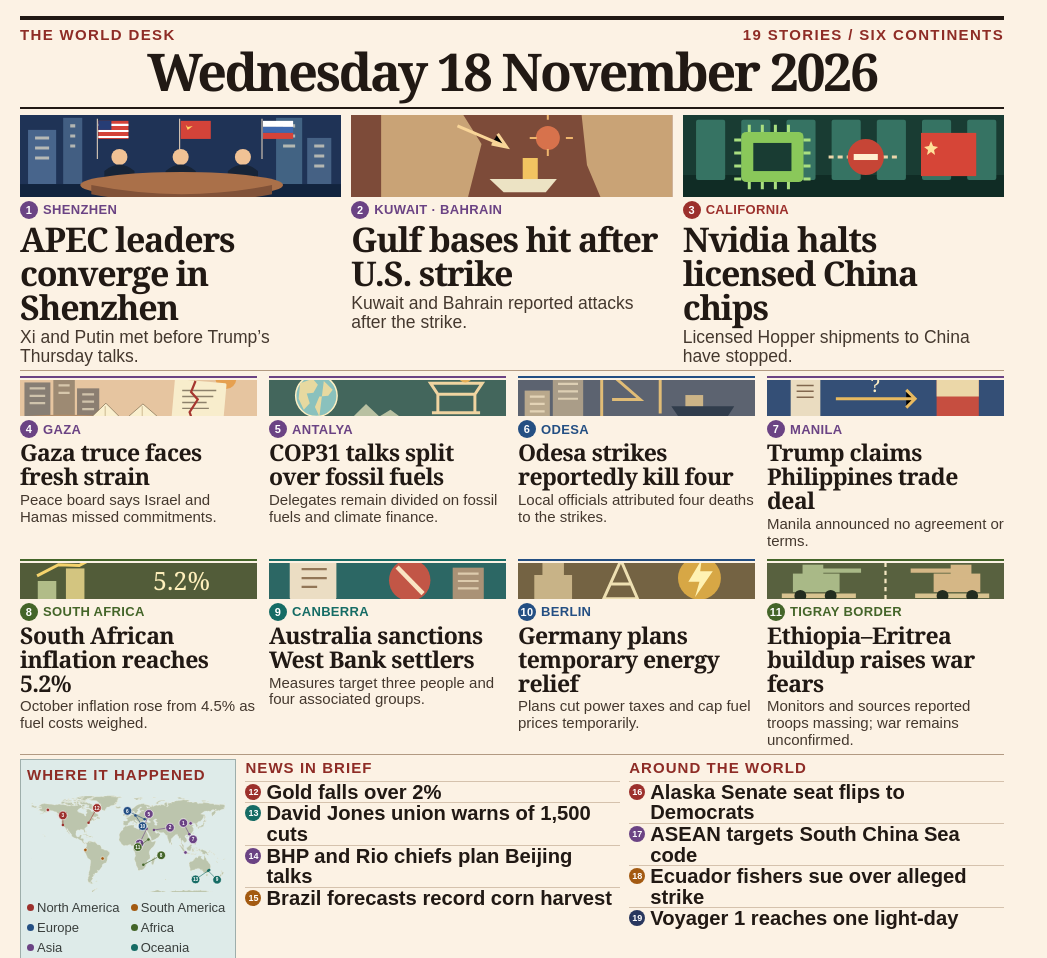
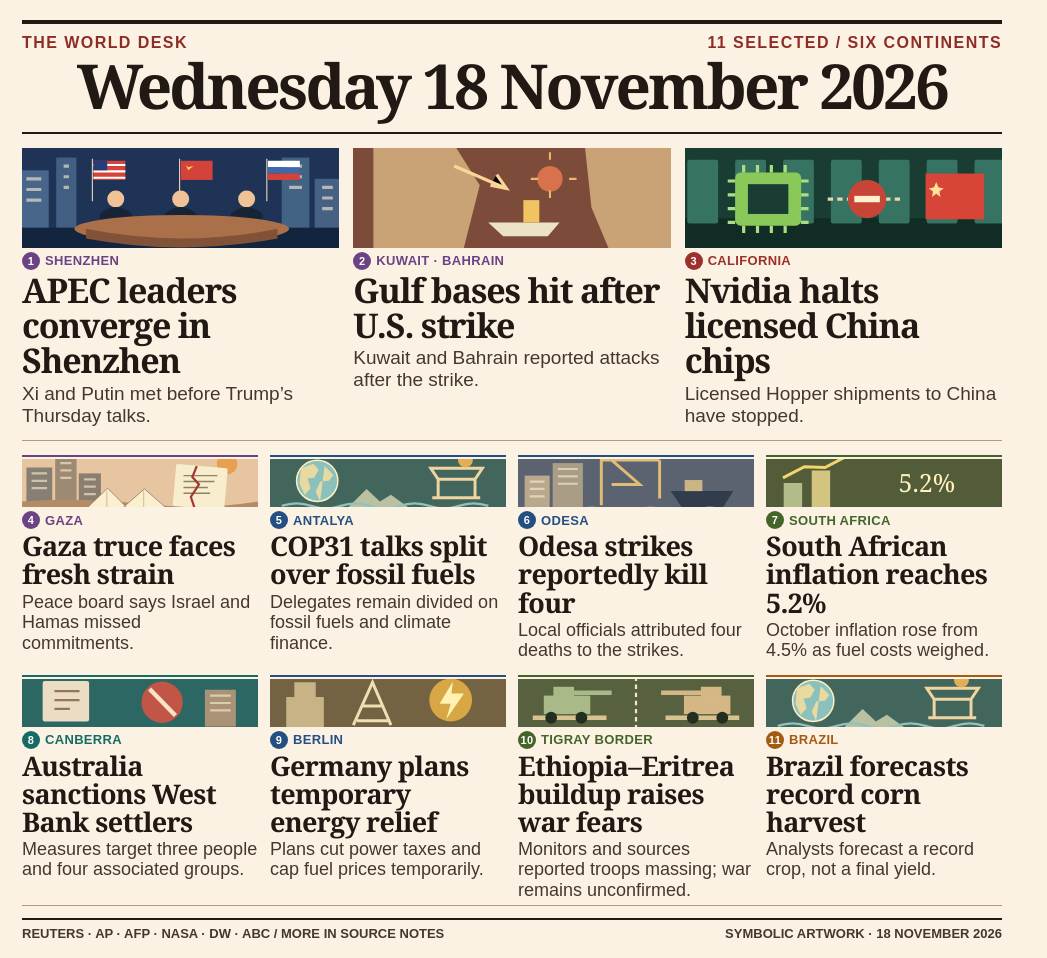
Before and after one commit to fenel-git/world-desk-20261118, a plain HTML site: page index.html in a window 1280 px wide. Shown: the top 958 px of the page, without its empty margins (0-1047 px from the left). Drawn offline with Linux system fonts and the light colour scheme.

Commit message:
Refine R4 for eleven-story thumbnail readability

```diff
--- a/edition.css
+++ b/edition.css
@@ -42,18 +42,26 @@ body{padding-bottom:0}
 footer{font-size:9px;letter-spacing:0;margin-top:2px}
 body.open .bottom{grid-template-columns:22% 1fr 1fr}
 body.open .briefs li{font-size:19.2px;line-height:1.04;font-weight:600}
-/* R4 thumbnail-first hierarchy: generous scene art and readable secondary cards. */
-.lead svg{height:82px}
-.mid svg{height:36px}
-.mid{grid-template-columns:repeat(4,minmax(0,1fr));gap:9px 12px}
-.mid p{display:block;font-size:15px;line-height:1.12}
-.mid h2{font-size:23px;line-height:1.04}
-body.open .mid p{display:block}
-body.open .mid svg{height:36px}
-body.open .lead svg{height:82px}
+/* R4: eleven selected headlines; remove the dense brief strip for a clean square. */
+body{padding:20px 22px 14px}
+header{padding:10px 0 12px}
+h1{font-size:62px}
+.strap{font-size:16px}
+.lead{gap:14px;margin-top:14px;padding-bottom:14px}
+.lead svg{height:100px}
+.lead h2{font-size:34px;line-height:1.04}
+.lead p{font-size:19px;line-height:1.15}
+.mid{grid-template-columns:repeat(4,minmax(0,1fr));gap:14px 12px;margin-top:14px}
+.mid svg{height:48px}
+.mid h2{font-size:27px;line-height:1.04}
+.mid p{display:block;font-size:18px;line-height:1.14}
+.bottom{display:none}
+footer{margin-top:12px;font-size:13px}
 @media(max-width:600px){
- .lead svg,.mid svg{height:64px}
- .mid p{display:block}
+ .lead,.mid{grid-template-columns:minmax(0,1fr)}
+ .lead article,.mid article{display:grid;grid-template-columns:76px minmax(0,1fr)}
+ .lead h2,.mid h2{font-size:20px}
+ .lead p,.mid p{font-size:15px}
 }
 
 @media(max-width:600px){
--- a/index.html
+++ b/index.html
@@ -21,17 +21,16 @@ const place=(s)=>`style="--color:${regions[s[1]][1]}"`;
 const badge=(i)=>`<span class="num">${i+1}</span>`;
 function article(s,i){return `<article ${place(s)}>${artwork(s[6],i<3)}<div class="meta">${badge(i)}${s[0]}</div><h2>${s[4]}</h2><p>${s[5]}</p></article>`;}
 function brief(s,i){return `<li ${place(s)}>${badge(i)}<span>${s[4]}</span></li>`;}
-const leadCount=3, middleCount=8;
-all('#edition').textContent=`${stories.length} stories / six continents`;
-all('.lead').innerHTML=stories.slice(0,leadCount).map(article).join('');
-all('.mid').innerHTML=stories.slice(leadCount,leadCount+middleCount).map((s,j)=>article(s,j+leadCount)).join('');
-const breaks=leadCount+middleCount+Math.ceil((stories.length-leadCount-middleCount)/2);
-all('#brief-a').innerHTML=stories.slice(leadCount+middleCount,breaks).map((s,j)=>brief(s,j+leadCount+middleCount)).join('');
-all('#brief-b').innerHTML=stories.slice(breaks).map((s,j)=>brief(s,j+breaks)).join('');
+const selected=stories;
+all('#edition').textContent=`${selected.length} selected / six continents`;
+all('.lead').innerHTML=selected.slice(0,3).map(article).join('');
+all('.mid').innerHTML=selected.slice(3).map((s,j)=>article(s,j+3)).join('');
+all('#brief-a').innerHTML='';
+all('#brief-b').innerHTML='';
 all('.legend').innerHTML=Object.values(regions).slice(0,6).map(([n,c])=>`<span style="--color:${c}"><i></i>${n}</span>`).join('');
 const project=(lat,lon)=>[8+(lon+180)*.9,12+(83-lat)*1.06];
 const offsets=[[-10,-19],[27,-4],[0,-16],[-12,25],[7,-19],[-29,-14],[0,0],[30,-16],[15,15],[12,18],[-18,13],[14,-25],[-23,16]];
-const pins=stories.map((s,i)=>{
+const pins=selected.map((s,i)=>{
  if(s[7] === false)return ''; // Space or global policy without one meaningful map pin.
  const [x,y]=project(s[2],s[3]),color=regions[s[1]][1];
  if(i>=13)return `<circle cx="${x}" cy="${y}" r="2.9" fill="${color}" stroke="#fff" stroke-width=".8"><title>${i+1} ${s[0]}</title></circle>`;
--- a/stories.js
+++ b/stories.js
@@ -1,22 +1,14 @@
-// R4: 19 highest-impact, fully sourced dispatches; concise copy for thumbnail legibility.
+// R4 edit set: eleven sourced headlines, with concise attribution-preserving decks.
 const stories = [
  ['Shenzhen','AS',22.54,114.06,'APEC leaders converge in Shenzhen','Xi and Putin met before Trump’s Thursday talks.','summit'],
  ['Kuwait · Bahrain','AS',29.38,47.99,'Gulf bases hit after U.S. strike','Kuwait and Bahrain reported attacks after the strike.','gulf'],
  ['California','NA',37.35,-121.95,'Nvidia halts licensed China chips','Licensed Hopper shipments to China have stopped.','chip'],
  ['Gaza','AS',31.50,34.47,'Gaza truce faces fresh strain','Peace board says Israel and Hamas missed commitments.','gaza'],
- ['Antalya','AS',36.90,30.70,'COP31 talks split over fossil fuels','Delegates remain divided on fossil fuels and climate finance.','climate'],
+ ['Antalya','EU',36.90,30.70,'COP31 talks split over fossil fuels','Delegates remain divided on fossil fuels and climate finance.','climate'],
  ['Odesa','EU',46.48,30.73,'Odesa strikes reportedly kill four','Local officials attributed four deaths to the strikes.','port'],
- ['Manila','AS',14.60,120.98,'Trump claims Philippines trade deal','Manila announced no agreement or terms.','trade'],
  ['South Africa','AF',-25.75,28.19,'South African inflation reaches 5.2%','October inflation rose from 4.5% as fuel costs weighed.','inflation'],
  ['Canberra','OC',-35.28,149.13,'Australia sanctions West Bank settlers','Measures target three people and four associated groups.','sanctions'],
  ['Berlin','EU',52.52,13.41,'Germany plans temporary energy relief','Plans cut power taxes and cap fuel prices temporarily.','energy'],
  ['Tigray border','AF',14.50,37.80,'Ethiopia–Eritrea buildup raises war fears','Monitors and sources reported troops massing; war remains unconfirmed.','border'],
- ['New York','NA',40.71,-74.01,'Gold falls over 2%','Gold hit its lowest level in more than a year.','gold'],
- ['Sydney','OC',-33.87,151.21,'David Jones union warns of 1,500 cuts','The union estimates about 1,500 Australian jobs at risk.','talks'],
- ['Beijing','AS',39.90,116.40,'BHP and Rio chiefs plan Beijing talks','Mining executives are due to meet Chinese leaders.','talks'],
- ['Brazil','SA',-15.79,-47.88,'Brazil forecasts record corn harvest','Analysts forecast a record crop, not a final yield.','climate'],
- ['Alaska','NA',61.22,-149.90,'Alaska Senate seat flips to Democrats','AFP reported the result Wednesday.','trade'],
- ['ASEAN','AS',-6.21,106.85,'ASEAN targets South China Sea code','Negotiators expect a conduct code conclusion by 2027.','border'],
- ['Ecuador','SA',-2.17,-79.92,'Ecuador fishers sue over alleged strike','Fishermen filed suit; the alleged strike remains disputed.','port'],
- ['Deep space','SP',0,0,'Voyager 1 reaches one light-day','NASA marked the first spacecraft at that distance.','voyager',false]
+ ['Brazil','SA',-15.79,-47.88,'Brazil forecasts record corn harvest','Analysts forecast a record crop, not a final yield.','climate']
 ];
```
Also changed, not shown: frontpage.html (+6 -7 lines), frontpage.png, 1 other file.
